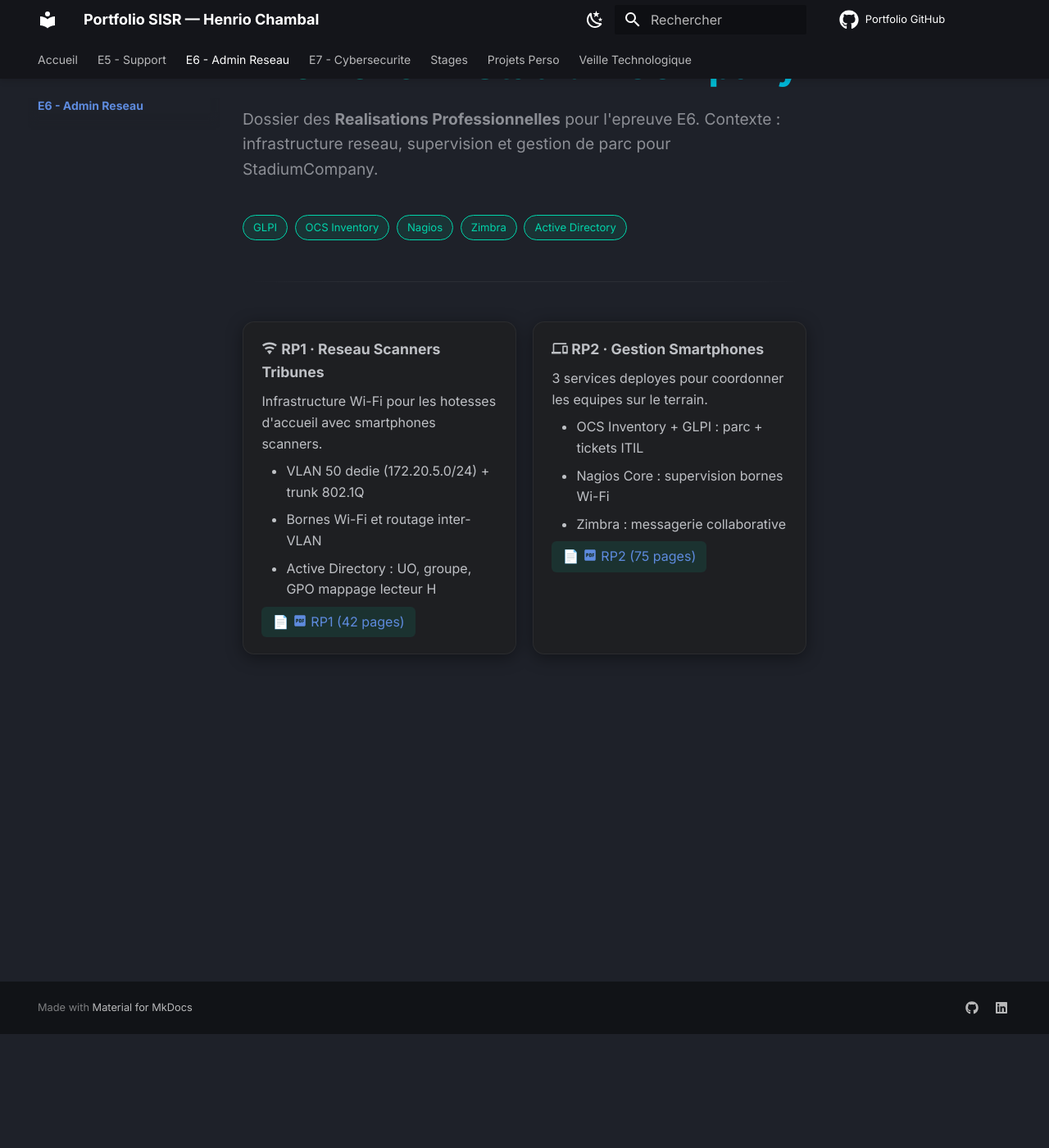
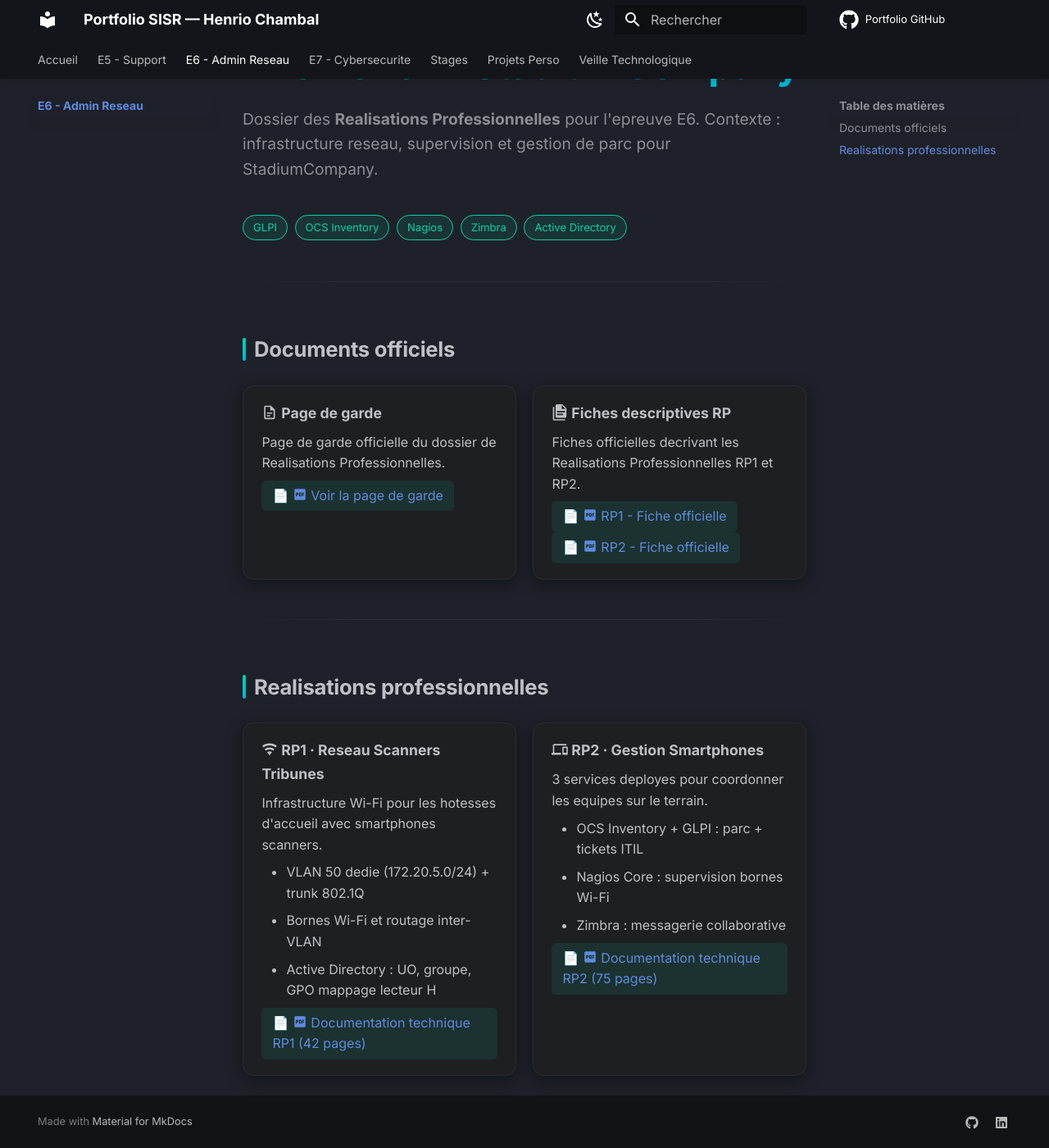
Before and after one commit to hnrio1/Portefolio-Sisr-, an MkDocs documentation site: the page built from docs/E6-Admin-Reseau/theme-15/README.md, in a window 1280 px wide and 1400 px high, scrolled down 139 px. Shown: the whole window at 82% size. Built offline with MkDocs 1.6.1 and Material for MkDocs 9.7.7, drawn with Linux system fonts in a browser that asks for light colours; comment, search, counter and statistics services are not loaded.

Commit message:
Ajout pages officielles RP1 et RP2 + page de garde dans E6

```diff
--- a/docs/E6-Admin-Reseau/theme-15/README.md
+++ b/docs/E6-Admin-Reseau/theme-15/README.md
@@ -5,6 +5,28 @@
 <span class="tech-badge">GLPI</span> <span class="tech-badge">OCS Inventory</span> <span class="tech-badge">Nagios</span> <span class="tech-badge">Zimbra</span> <span class="tech-badge">Active Directory</span>
 
 ---
+
+## Documents officiels
+
+<div class="grid cards" markdown>
+
+-   :material-file-document-outline: __Page de garde__
+
+    Page de garde officielle du dossier de Realisations Professionnelles.
+
+    [:material-file-pdf-box: Voir la page de garde](./Page_de_garde.pdf){ target="_blank" }
+
+-   :material-file-document-multiple: __Fiches descriptives RP__
+
+    Fiches officielles decrivant les Realisations Professionnelles RP1 et RP2.
+
+    [:material-file-pdf-box: RP1 - Fiche officielle](./RP1_Pages_Officielles.pdf){ target="_blank" } &nbsp; [:material-file-pdf-box: RP2 - Fiche officielle](./RP2_Pages_Officielles.pdf){ target="_blank" }
+
+</div>
+
+---
+
+## Realisations professionnelles
 
 <div class="grid cards" markdown>
 
@@ -16,7 +38,7 @@
     - Bornes Wi-Fi et routage inter-VLAN
     - Active Directory : UO, groupe, GPO mappage lecteur H
 
-    [:material-file-pdf-box: RP1 (42 pages)](./RP1_Documentation_Technique.pdf){ target="_blank" }
+    [:material-file-pdf-box: Documentation technique RP1 (42 pages)](./RP1_Documentation_Technique.pdf){ target="_blank" }
 
 -   :material-cellphone-link: __RP2 · Gestion Smartphones__
 
@@ -26,6 +48,6 @@
     - Nagios Core : supervision bornes Wi-Fi
     - Zimbra : messagerie collaborative
 
-    [:material-file-pdf-box: RP2 (75 pages)](./RP2_Documentation_Technique.pdf){ target="_blank" }
+    [:material-file-pdf-box: Documentation technique RP2 (75 pages)](./RP2_Documentation_Technique.pdf){ target="_blank" }
 
 </div>
```
Also changed, not shown: 3 other files.
